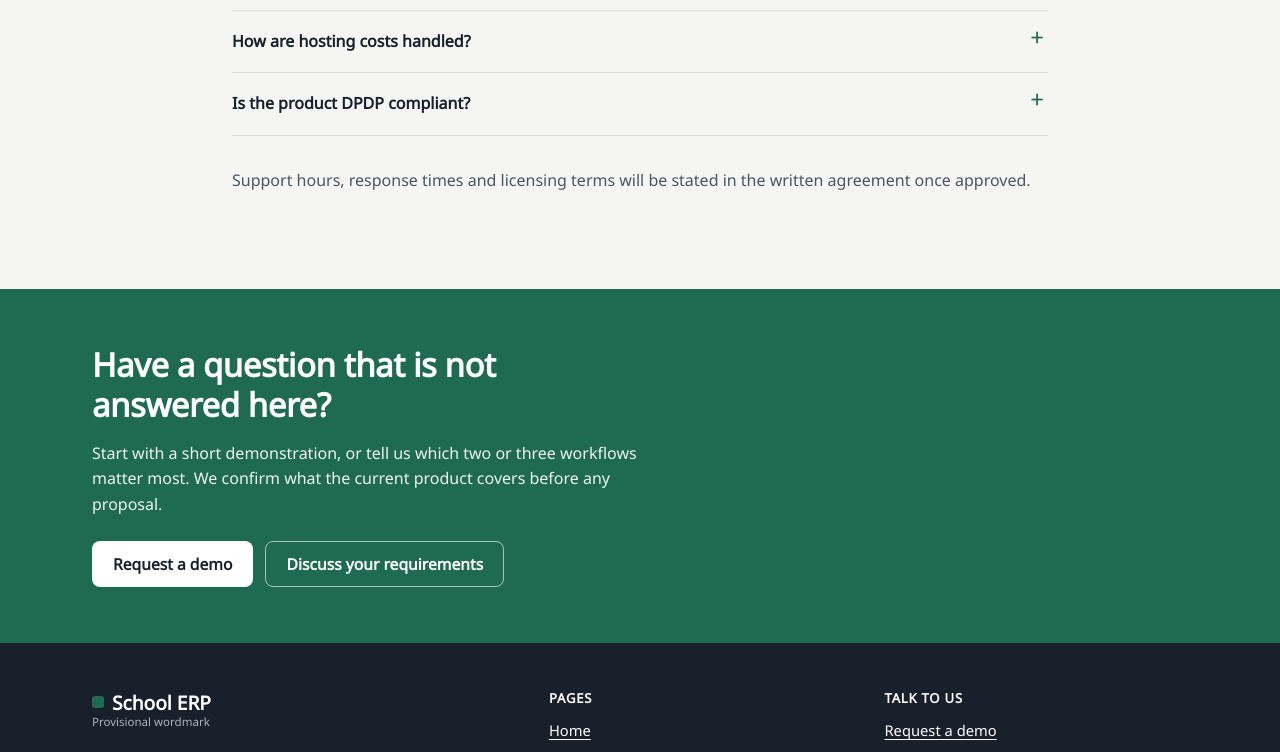
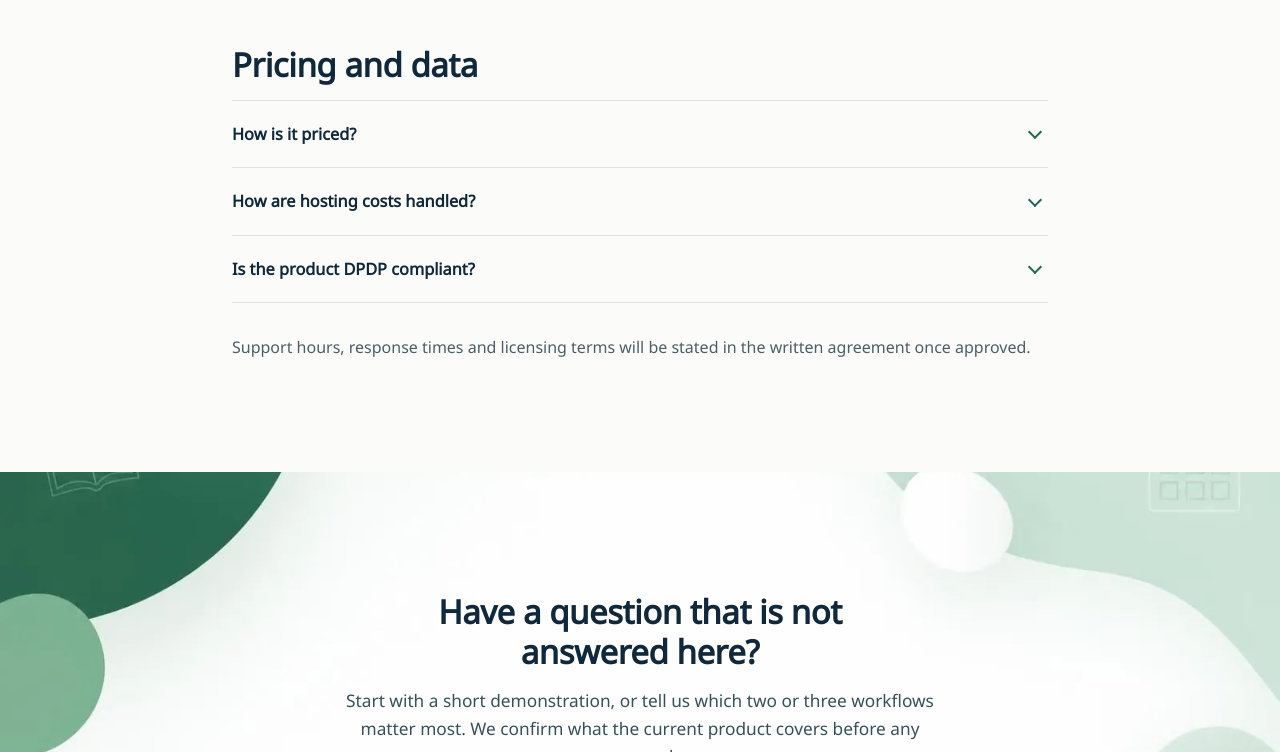
Before and after one commit to Joseph5157/school-erp-go-to-market, an Astro site in the folder website/: page /faq in a window 1280 px wide. Shown: the part 2048-2800 px from the top of the page. Built offline with nearby package versions, Linux system fonts and the light colour scheme; Astro itself is replaced by a stand-in of ours.

Commit message:
GTM-WEBSITE-V2: apply the homepage colours and design to every page
Owner request: shared colour tokens now use the V2 homepage values and the
homepage reads them from global.css. Buttons, section spacing, page tops,
cards, steps, check marks, FAQ chevrons and the closing band follow the
homepage design on all pages. Font and bold headings unchanged.

```diff
--- a/website/src/components/CtaBand.astro
+++ b/website/src/components/CtaBand.astro
@@ -17,8 +17,8 @@ const {
     <h2 id="cta-heading">{heading}</h2>
     <p>{text}</p>
     <div class="btn-row">
-      <a class="btn btn-on-dark" href={demoHref}>Request a demo</a>
-      <a class="btn btn-ghost-dark" href={requirementsHref}>Discuss your requirements</a>
+      <a class="btn btn-primary" href={demoHref}>Request a demo</a>
+      <a class="btn btn-secondary" href={requirementsHref}>Discuss your requirements</a>
     </div>
   </div>
 </section>
--- a/website/src/styles/global.css
+++ b/website/src/styles/global.css
@@ -1,14 +1,19 @@
-/* GTM-WEBSITE-01 — Graphite & Institutional Green (brand/brand-guidelines.md) */
+/* GTM-WEBSITE-01 — Graphite & Institutional Green (brand/brand-guidelines.md).
+   2026-11-11: colours and component styles follow the V2 homepage site-wide
+   (owner request); see the "V2 look" block at the end of this file. */
 
 :root {
-  --ink: #18212b;
-  --ink-soft: #4a5562;
-  --paper: #f5f6f3;
+  --ink: #10283b;
+  --ink-soft: #4b5e67;
+  --paper: #fbfcfa;
   --surface: #ffffff;
-  --rule: #dde1dc;
-  --brand: #1f6b52;
-  --brand-strong: #185842;
-  --brand-wash: #e3efe9;
+  --rule: #dce8e2;
+  --brand: #1f6653;
+  --brand-strong: #144e3e;
+  --brand-wash: #e1f2e9;
+  --surface-tint: #f4f8f5;
+  --line-strong: #b8d2c7;
+  --label: #3f7a63;
   --info: #1d5fa8;
   --info-wash: #e6eef8;
   --caution: #9a5b00;
@@ -1283,3 +1288,79 @@ tbody th {
   .photo-split { grid-template-columns: 1fr; gap: 20px; }
   .photo-split .page-photo { max-width: 340px; }
 }
+
+/* ------------------------------------------------------------------
+   V2 look, site-wide (owner request 2026-11-11): the components on the
+   other pages use the homepage's spacing, buttons, cards, page top and
+   closing band. Headings keep the bold sizes defined at the top.
+   ------------------------------------------------------------------ */
+.lead { line-height: 1.75; }
+.section-head p { font-size: 1.05rem; line-height: 1.75; }
+
+.btn {
+  gap: 12px; min-height: 50px; padding: 12px 22px; font-size: .95rem;
+  transition: background .2s ease, transform .2s ease, color .2s ease, border-color .2s ease;
+}
+.btn:hover { transform: translateY(-2px); }
+.btn-secondary { color: var(--ink); border-color: var(--line-strong); }
+.btn-secondary:hover { color: var(--brand); background: #f7fbf9; }
+
+@media (min-width: 720px) {
+  .section { padding: 96px 0; }
+}
+.section-head { margin-bottom: 44px; }
+
+/* Page top: the homepage's mint field with faint vertical lines */
+.page-intro {
+  position: relative; isolation: isolate;
+  background: radial-gradient(ellipse at 85% 28%, #d1ecdf 0%, transparent 49%),
+    linear-gradient(165deg, #fff 10%, #f3faf5 56%, #dceee5 100%);
+}
+.page-intro::before {
+  position: absolute; inset: 0; z-index: -1; pointer-events: none; content: "";
+  background-image: linear-gradient(to right, #2163510d 1px, transparent 1px);
+  background-size: 116px 100%;
+  mask-image: linear-gradient(to bottom, #0009, transparent 88%);
+}
+@media (min-width: 720px) {
+  .page-intro { padding: 104px 0 88px; }
+}
+.page-intro .lead { font-size: 1.12rem; }
+
+.card { border-radius: 15px; padding: 30px; }
+.card-label { color: var(--label); letter-spacing: .1em; }
+
+.check-list li::before {
+  top: .45em; left: 2px; width: 12px; height: 7px; border-radius: 0; background: none; box-shadow: none;
+  border-left: 2px solid var(--brand); border-bottom: 2px solid var(--brand); transform: rotate(-45deg);
+}
+
+.steps li { border-radius: 15px; padding: 22px 22px 22px 70px; }
+.steps li::before { left: 22px; top: 22px; width: 36px; height: 36px; background: var(--brand-wash); color: var(--brand); font-size: .82rem; }
+
+.callout { border-radius: 10px; }
+
+.faq-list summary { padding: 20px 40px 20px 0; font-size: 1.02rem; }
+.faq-list summary::after {
+  content: ""; right: 8px; top: 50%; width: 10px; height: 10px; margin-top: -7px;
+  border-right: 2px solid var(--brand); border-bottom: 2px solid var(--brand);
+  transform: rotate(45deg); transition: transform .2s ease;
+}
+.faq-list details[open] summary::after { content: ""; transform: rotate(-135deg); margin-top: -2px; }
+
+/* Closing band: the homepage's light Gamma background */
+.cta-band {
+  color: var(--ink); text-align: center; padding: 120px 0;
+  background: #f3f9f6 url('/images/product/cta-background.webp') center / cover no-repeat;
+}
+.cta-band h2 { color: var(--ink); margin-inline: auto; }
+.cta-band p { color: #35515a; margin-inline: auto; font-size: 1.08rem; }
+.cta-band .btn-row { justify-content: center; margin-top: 32px; }
+@media (max-width: 700px) {
+  .cta-band { padding: 68px 0; }
+}
+
+@media (prefers-reduced-motion: reduce) {
+  .btn { transition: none; }
+  .btn:hover { transform: none; }
+}
--- a/website/src/styles/home-v2.css
+++ b/website/src/styles/home-v2.css
@@ -1,15 +1,15 @@
-/* GTM-WEBSITE-V2 — Draft homepage; original CSS/SVG illustration language.
-   Scoped to .home-v2 so the other five pages stay unchanged. */
+/* GTM-WEBSITE-V2 homepage layout. Colours come from the shared tokens in
+   global.css, so the homepage and the other pages always match. */
 
 .home-v2 {
-  --v2-ink: #10283b;
-  --v2-forest: #1f6653;
-  --v2-forest-dark: #144e3e;
+  --v2-ink: var(--ink);
+  --v2-forest: var(--brand);
+  --v2-forest-dark: var(--brand-strong);
   --v2-mint: #a7d8c7;
-  --v2-paper: #fbfcfa;
-  --v2-surface: #f4f8f5;
-  --v2-line: #dce8e2;
-  --v2-muted: #4b5e67;
+  --v2-paper: var(--paper);
+  --v2-surface: var(--surface-tint);
+  --v2-line: var(--rule);
+  --v2-muted: var(--ink-soft);
   --v2-night: #102332;
   color: var(--v2-ink);
   background: var(--v2-paper);
```
